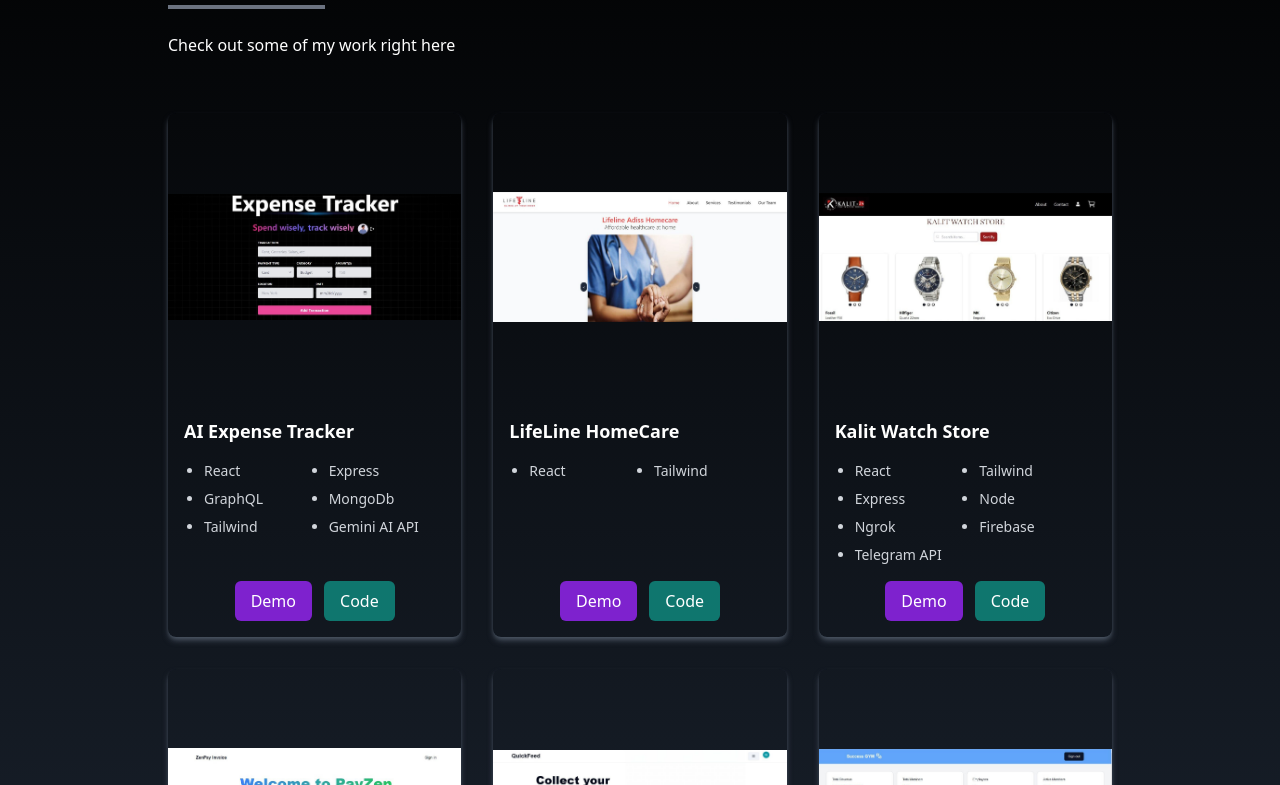
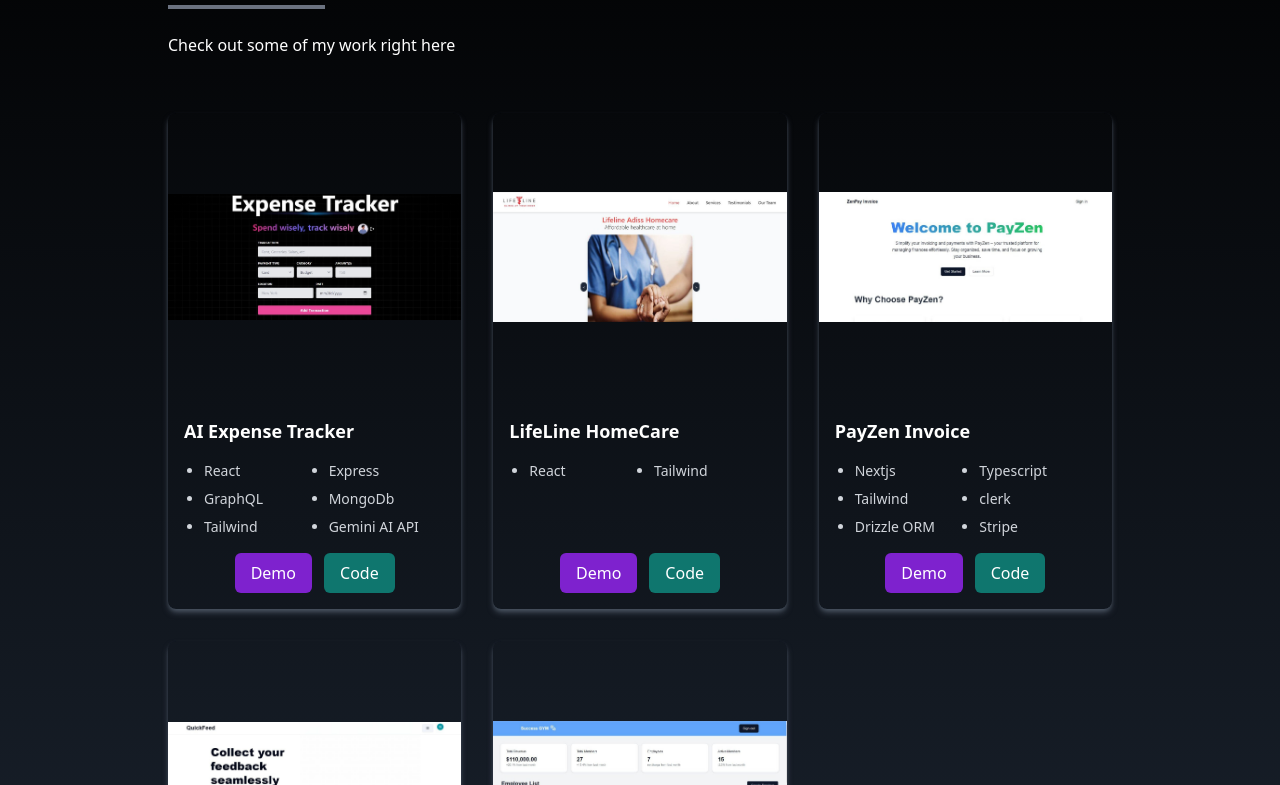
Before and after one commit to NahomT23/Portfolio, a React (Vite) app in the folder Portfolio/: page / in a window 1280 px wide. Shown: the part 1755-2540 px from the top of the page. Built offline with nearby package versions, Linux system fonts and the light colour scheme; a web font is replaced by a local one.

Commit message:
removed kalit watch store

```diff
--- a/Portfolio/src/Components/Portfolio.jsx
+++ b/Portfolio/src/Components/Portfolio.jsx
@@ -33,14 +33,14 @@
             codeLink: 'https://github.com/NahomT23/LifeLine-HomeCare.git',
             technologies: ['React', 'Tailwind']
         },
-        {
-            id: 3,
-            name: 'Kalit Watch Store',
-            src: kalitImage,
-            demoLink: 'https://a159-102-218-51-46.ngrok-free.app',
-            codeLink: 'https://github.com/user/repo3',
-            technologies: ['React', 'Tailwind', 'Express', 'Node', 'Ngrok', 'Firebase', 'Telegram API']
-        },
+        // {
+        //     id: 3,
+        //     name: 'Kalit Watch Store',
+        //     src: kalitImage,
+        //     demoLink: 'https://a159-102-218-51-46.ngrok-free.app',
+        //     codeLink: 'https://github.com/user/repo3',
+        //     technologies: ['React', 'Tailwind', 'Express', 'Node', 'Ngrok', 'Firebase', 'Telegram API']
+        // },
         {
             id: 4,
             name: 'PayZen Invoice',
```
